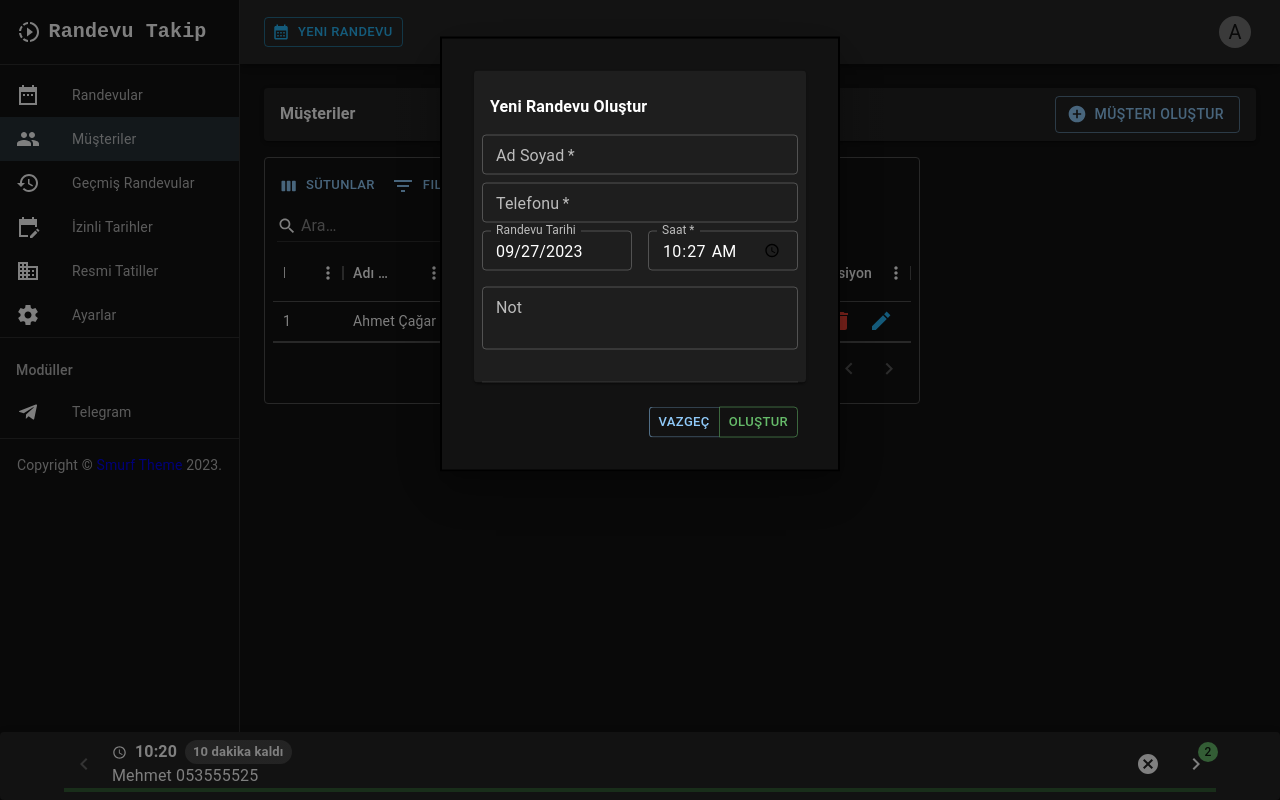
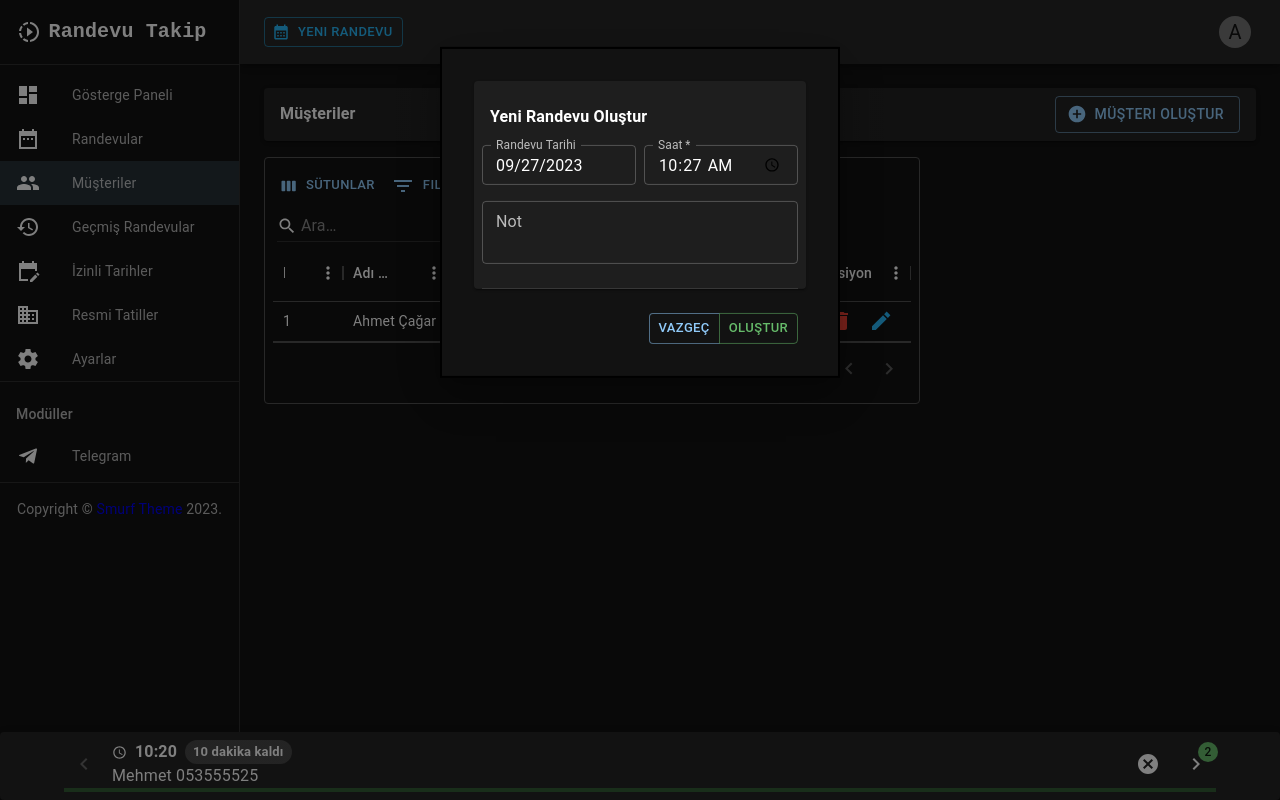
Before and after one commit to gorkembayraktar/randevu-takip, a React (Create React App) app: page /customers in a window 1280 px wide. Both pictures are taken after a click on the button "YENI RANDEVU". Built offline with nearby package versions, Linux system fonts and the light colour scheme.

Commit message:
dashboard sayfası

```diff
--- a/package.json
+++ b/package.json
@@ -13,6 +13,7 @@
     "@fullcalendar/timegrid": "^6.1.8",
     "@mui/icons-material": "^5.14.9",
     "@mui/material": "^5.14.10",
+    "@mui/x-charts": "^6.19.8",
     "@mui/x-data-grid": "^6.15.0",
     "@mui/x-date-pickers": "^6.15.0",
     "@reduxjs/toolkit": "^1.9.6",
--- a/src/routes/index.js
+++ b/src/routes/index.js
@@ -2,7 +2,7 @@ import {
     Navigate
   } from "react-router-dom";
 
-import { Home, Setting, History, LimitDates, Login, Holiday, Profile, Customers, ProfilePassword } from '../views/pages'
+import { Dashboard, Home, Setting, History, LimitDates, Login, Holiday, Profile, Customers, ProfilePassword } from '../views/pages'
 
 import {Telegram} from "../views/pages/modules";
 
@@ -10,6 +10,12 @@ import {Telegram} from "../views/pages/modules";
 export const routes = [
     {
         path:'/',
+        element:<Dashboard />,
+        exact:true,
+        auth:false
+    },
+    {
+        path:'/appointments',
         element:<Home/>,
         exact:true,
         auth:false
--- a/src/views/components/modal/CreateAppointment.jsx
+++ b/src/views/components/modal/CreateAppointment.jsx
@@ -77,27 +77,8 @@ function CreateAppointment() {
             </Typography>
         </Title>
         <Description>
-            <TextField
-                required
-                id="outlined-required"
-                label="Ad Soyad"
-                name="name"
-                size="small"
-                onChange={handleForm}
-                fullWidth
-                sx={{ mb: 1 }}
-            />
-            <TextField
-                required
-                id="outlined-required"
-                label="Telefonu"
-                name="phone"
-                size="small"
-                onChange={handleForm}
-                fullWidth
-                sx={{ mb: 1 }}
-            />
-            <Grid container spacing={2}>
+
+            <Grid container spacing={1}>
                 <Grid item xs={6}>
                     <LocalizationProvider dateAdapter={AdapterDayjs}>
                         <DatePicker
@@ -124,8 +105,8 @@ function CreateAppointment() {
                         sx={{ mb: 1 }}
                     />
                 </Grid>
-            </Grid>
 
+                <Grid item xs={12}>
                     <TextField
                         multiline
                         label="Not"
@@ -136,8 +117,12 @@ function CreateAppointment() {
                         size="small"
                         name="note"
                         onChange={handleForm}
-                sx={{ mb: 1, mt: 1 }}
+
                     />
+                </Grid>
+            </Grid>
+
+
         </Description>
         <Footer>
             <ButtonGroup sx={{ float: 'right' }}>
--- a/src/views/layout/ListLeftMenu.jsx
+++ b/src/views/layout/ListLeftMenu.jsx
@@ -14,11 +14,16 @@ import EditCalendarSharpIcon from '@mui/icons-material/EditCalendarSharp';
 import BusinessSharpIcon from '@mui/icons-material/BusinessSharp';
 import SettingsSharpIcon from '@mui/icons-material/SettingsSharp';
 import TelegramIcon from '@mui/icons-material/Telegram';
-
+import DashboardIcon from '@mui/icons-material/Dashboard';
 const ROUTES = [
     {
+        icon: <DashboardIcon />,
+        to: '/',
+        text: 'Gösterge Paneli'
+    },
+    {
         icon: <DateRangeSharpIcon />,
-        to: '/',
+        to: '/appointments',
         text: 'Randevular'
     },
     {
--- /dev/null
+++ b/src/views/pages/Dashboard/Dashboard.jsx
@@ -0,0 +1,89 @@
+import React from 'react';
+import { Grid, Card, CardContent, Typography, Avatar, makeStyles, Box } from '@mui/material';
+import GroupIcon from '@mui/icons-material/Group';
+import PeopleIcon from '@mui/icons-material/People';
+import DateRangeSharpIcon from '@mui/icons-material/DateRangeSharp';
+
+import MyLineChart from './LineChart';
+import TimerIcon from '@mui/icons-material/Timer';
+
+const generateRandomData = () => {
+    const data = [];
+    const today = new Date();
+    for (let i = 29; i >= 0; i--) {
+        const date = new Date(today);
+        date.setDate(today.getDate() - i);
+        const formattedDate = date.toLocaleDateString('tr-TR'); // Türkçe tarih formatı
+        const total = Math.floor(Math.random() * 100) + 1; // 1 ile 100 arasında rastgele sayı oluştur
+        data.push({ label: formattedDate, total });
+    }
+    return data;
+};
+
+const Dashboard = () => {
+
+    const cardItems = [
+        {
+            title: 'Yeni Randevu',
+            icon: TimerIcon,
+            value: 'Bugün 16:20, kalan süre: 15:20'
+        },
+        {
+            title: 'Müşteriler',
+            icon: PeopleIcon,
+            value: 1
+        },
+        {
+            title: 'Randevular',
+            icon: DateRangeSharpIcon,
+            value: 100
+        }
+    ];
+
+    const lineChartData = generateRandomData();
+
+    return (
+        <Grid container spacing={2}>
+            <Grid item xs={12}>
+                <Grid container spacing={2}>
+                    {cardItems.map((item, index) => (
+                        <Grid item xs={12} sm={6} md={3} key={index}>
+                            <Card sx={{ backgroundColor: '' }}>
+                                <CardContent>
+                                    <Grid
+                                        alignItems="center"
+                                        container
+                                        spacing={2}
+                                    >
+                                        <Grid item>
+                                            <Avatar>
+                                                <item.icon />
+                                            </Avatar>
+                                        </Grid>
+                                        <Grid item xs zeroMinWidth>
+                                            <Typography noWrap variant="body" >{item.title}</Typography>
+                                            {
+
+                                                <Typography noWrap variant="body2">{item.value}</Typography>
+                                            }
+                                        </Grid>
+                                    </Grid>
+                                </CardContent>
+                            </Card>
+                        </Grid>
+
+                    ))}
+                </Grid>
+                <Card sx={{ mt: 2 }}>
+                    <CardContent>
+                        <MyLineChart data={lineChartData} label='Randevular' />
+                    </CardContent>
+                </Card>
+
+
+            </Grid>
+        </Grid>
+    );
+};
+
+export default Dashboard;
--- /dev/null
+++ b/src/views/pages/Dashboard/LineChart.jsx
@@ -0,0 +1,30 @@
+import * as React from 'react';
+import { LineChart } from '@mui/x-charts/LineChart';
+
+const MyLineChart = ({ data, label }) => {
+
+  const chartOptions = {
+    scales: {
+      x: {
+        ticks: {
+          minRotation: 90, // Rotate labels 90 degrees for vertical orientation
+          autoSkip: false, // Prevent label overlap (optional)
+        },
+      },
+    },
+  };
+  return (
+    <LineChart
+
+      height={300}
+      series={[
+        { data: data.map(item => item.total), label: label },
+      ]}
+      options={chartOptions}
+      xAxis={[{ scaleType: 'point', data: data.map(item => item.label) }]}
+    />
+  );
+
+};
+
+export default MyLineChart;
--- /dev/null
+++ b/src/views/pages/Dashboard/index.js
@@ -0,0 +1,3 @@
+import Dashboard from "./Dashboard";
+
+export default Dashboard
--- a/src/views/pages/index.js
+++ b/src/views/pages/index.js
@@ -7,6 +7,7 @@ import Holiday from "./Holiday";
 import Profile from "./Profile";
 import Customers from "./Customers";
 import ProfilePassword from './ProfilePassword'
+import Dashboard from './Dashboard'
 
 export {
     Home,
@@ -17,5 +18,6 @@ export {
     Holiday,
     Profile,
     Customers,
-    ProfilePassword
+    ProfilePassword,
+    Dashboard
 }
```
Also changed, not shown: 1 other file (tests, documents, lock files or other folders). Lines whose indentation alone changed are shown as unchanged.
